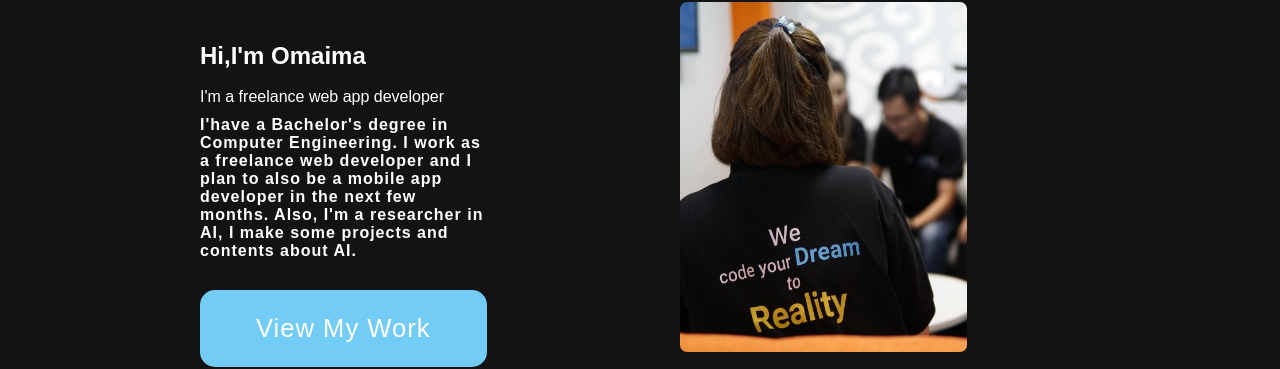
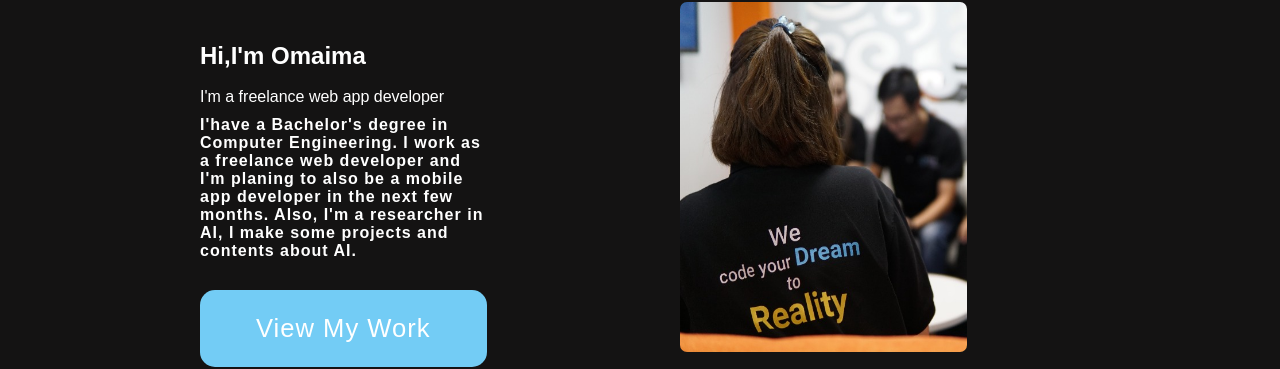
Before and after one commit to omaimaALokap-web/OmaimaDEV.com, a plain HTML site: page index.html in a window 1280 px wide. Shown: the part 98-467 px from the top of the page. Drawn offline with Linux system fonts and the light colour scheme.

Commit message:
Update index.html

```diff
--- a/index.html
+++ b/index.html
@@ -35,7 +35,7 @@
             </p>
             <div class="define">
                 <p class="define-p">
-                    I'have a Bachelor's degree in Computer Engineering. I work as a freelance web developer and I plan to also be a mobile app developer in the next few months. Also, I'm a researcher in AI, I make some projects and contents about AI.
+                    I'have a Bachelor's degree in Computer Engineering. I work as a freelance web developer and I'm planing to also be a mobile app developer in the next few months. Also, I'm a researcher in AI, I make some projects and contents about AI.
                 </p>
             </div>
 
```
